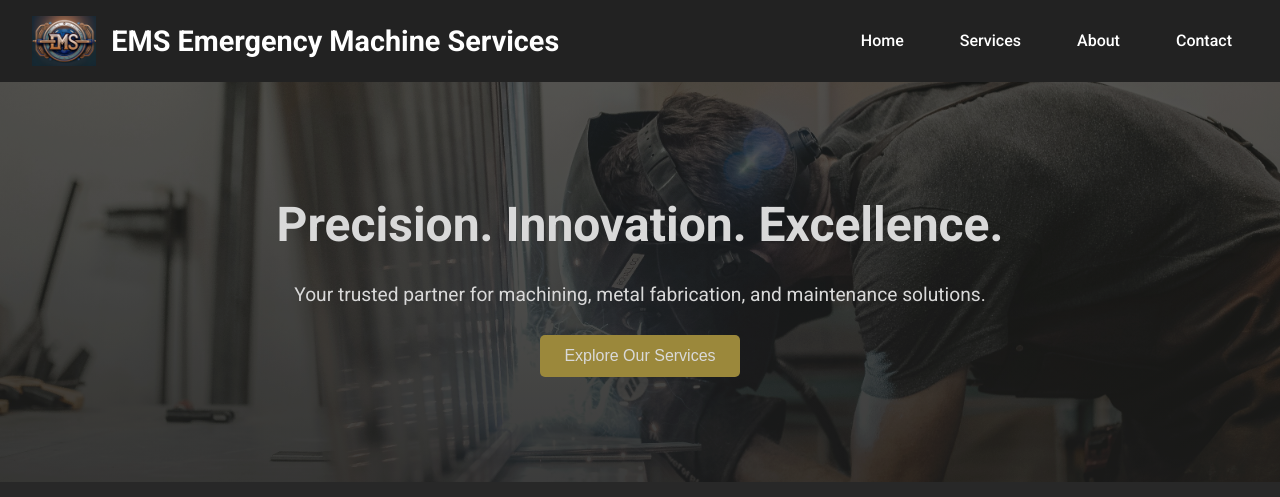
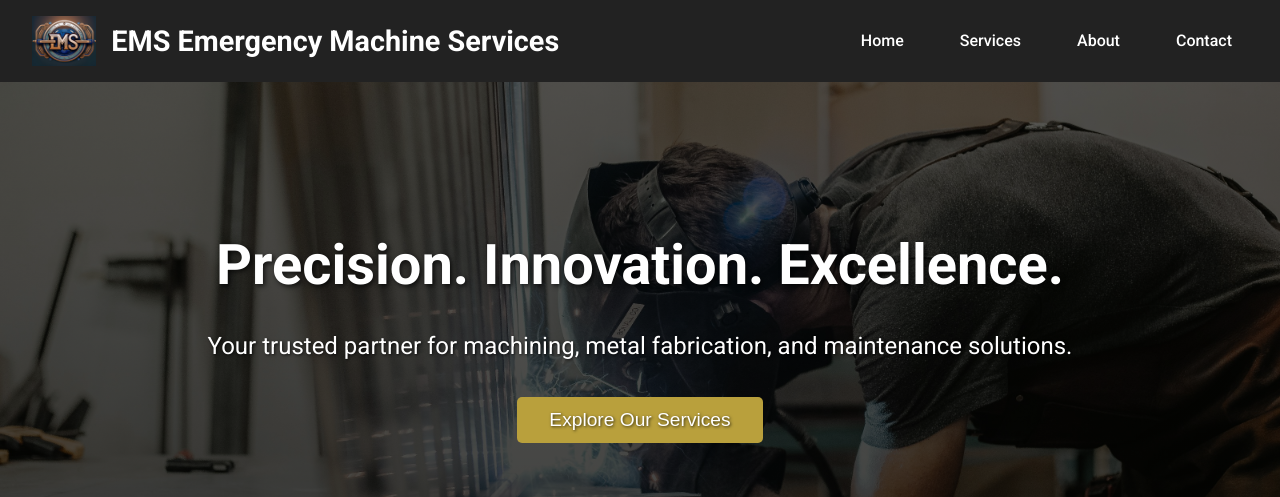
Before and after one commit to DaltonEmory/EMS, a plain HTML site: page index.html in a window 1280 px wide. Shown: the top 497 px of the page. Drawn offline with Linux system fonts and the light colour scheme.

Commit message:
Update index.html

```diff
--- a/index.html
+++ b/index.html
@@ -62,34 +62,37 @@
             color: #fff;
         }
         .hero {
-            background: linear-gradient(to bottom, rgba(34, 34, 34, 0.6), rgba(34, 34, 34, 0.8)), url('./images/hero.jpeg') no-repeat center center/cover;
-            height: 400px;
+            background: linear-gradient(to bottom, rgba(0, 0, 0, 0.6), rgba(0, 0, 0, 0.7)), url('./images/hero.jpeg') no-repeat center center/cover;
+            height: 500px;
             display: flex;
             align-items: center;
             justify-content: center;
             color: #fff;
             text-align: center;
-            filter: brightness(85%) saturate(90%);
+            padding: 2rem;
         }
         .hero h2 {
-            font-size: 3rem;
+            font-size: 3.5rem;
             margin-bottom: 1rem;
             font-weight: 700;
+            text-shadow: 2px 2px 5px rgba(0, 0, 0, 0.7);
         }
         .hero p {
-            font-size: 1.2rem;
-            margin-bottom: 1.5rem;
+            font-size: 1.5rem;
+            margin-bottom: 2rem;
+            text-shadow: 1px 1px 3px rgba(0, 0, 0, 0.7);
         }
         .hero button {
             background: #b9a03c;
             color: #fff;
             border: none;
-            padding: 0.75rem 1.5rem;
-            font-size: 1rem;
+            padding: 0.75rem 2rem;
+            font-size: 1.2rem;
             cursor: pointer;
             border-radius: 5px;
             font-weight: 500;
             transition: background 0.3s;
+            text-shadow: 1px 1px 3px rgba(0, 0, 0, 0.7);
         }
         .hero button:hover {
             background: #a8922f;
```
